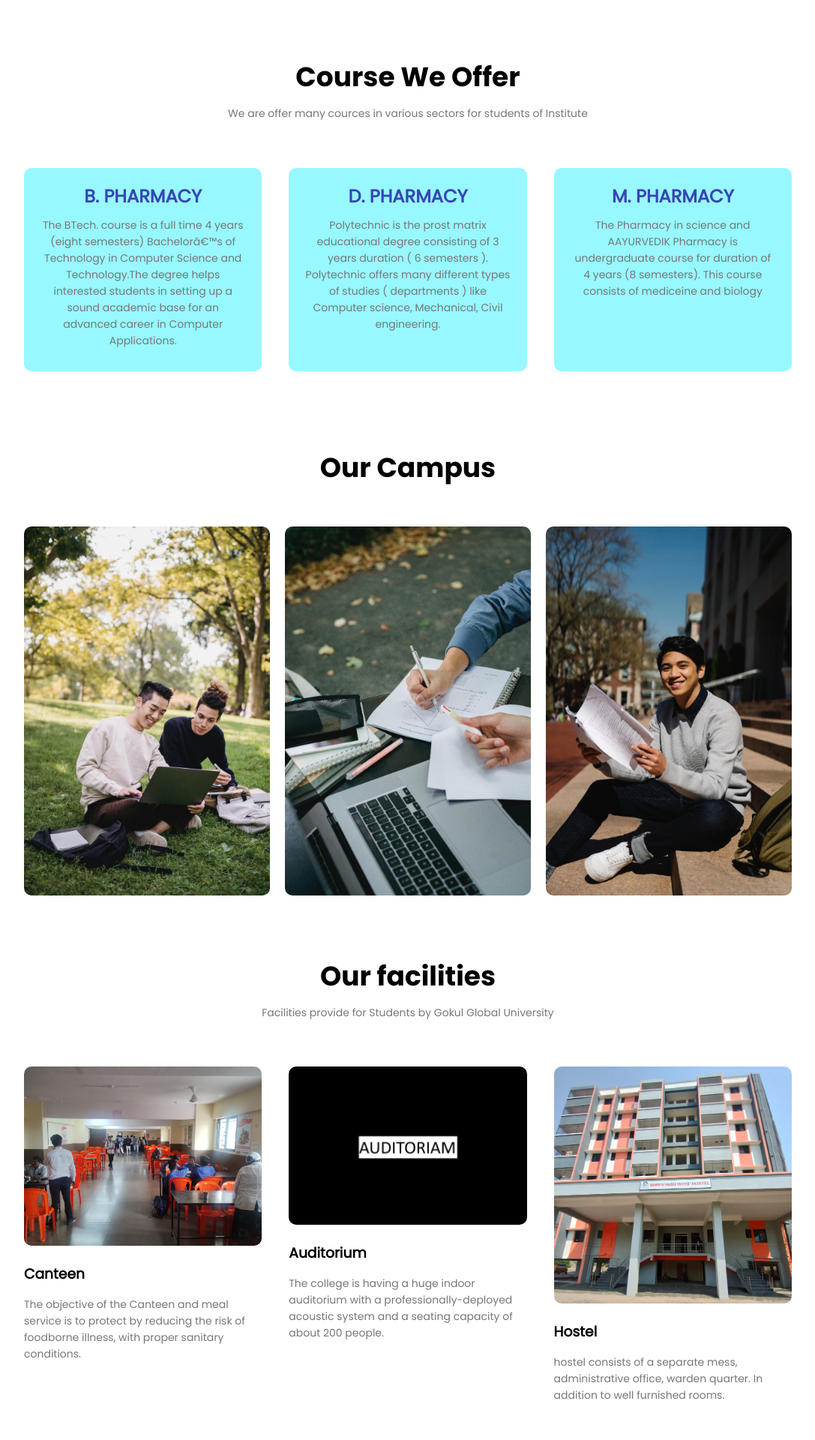
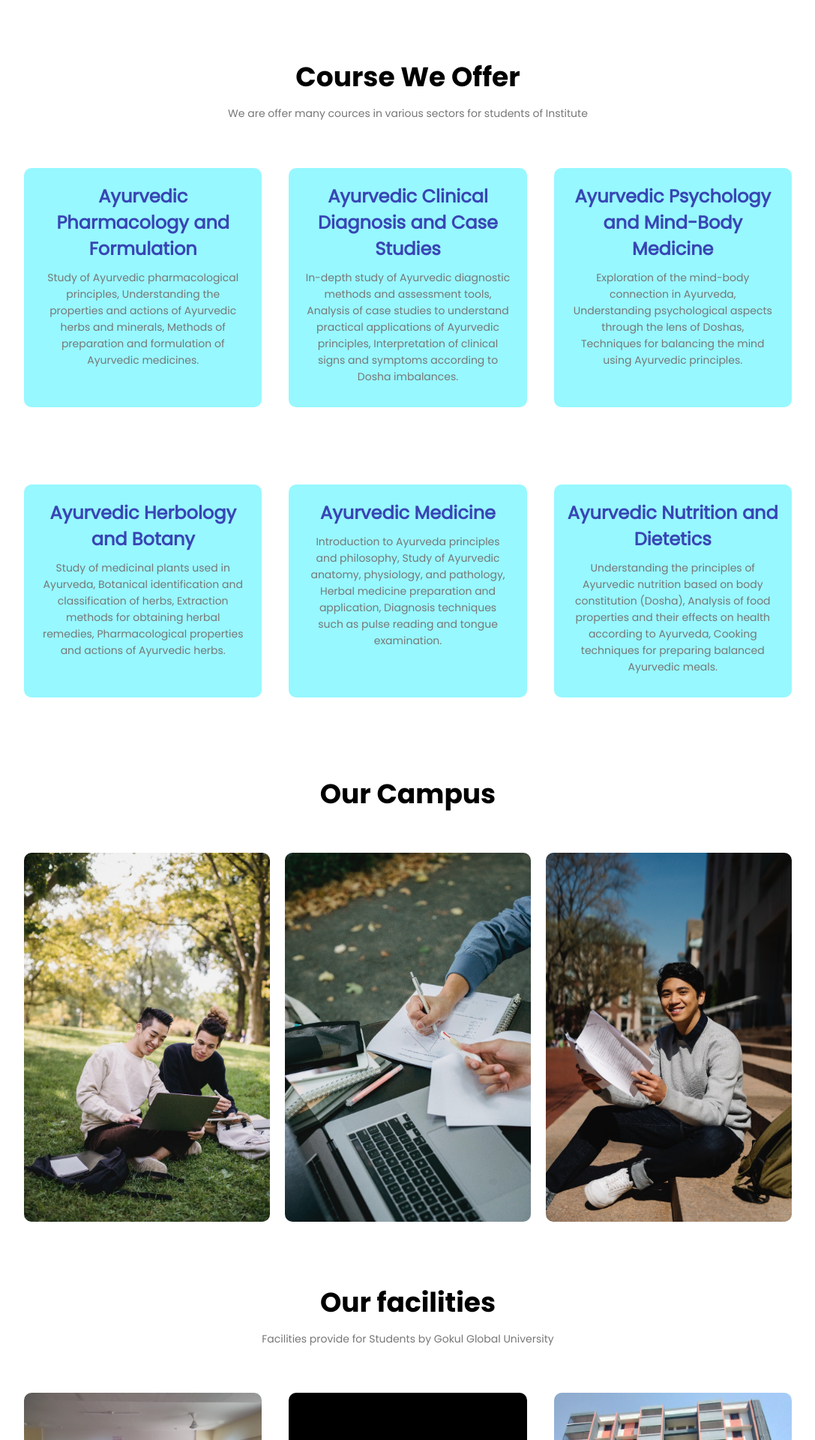
Before and after one commit to purucrqzy/Ayurvedik_website, a PHP site: page / in a window 1280 px wide. Shown: the part 2237-4157 px from the top of the page at 75% size, without its empty margins (96-1183 px from the left). Run offline with PHP 8.4, Linux system fonts and the light colour scheme.

Commit message:
added cources

```diff
--- a/aayurvedik_collage/css/main_style.css
+++ b/aayurvedik_collage/css/main_style.css
@@ -380,6 +380,48 @@ h3{
     box-shadow: 10px 10px 24px 0px rgba(0,0,0,0.4);
 }
 
+/*2nd cources*/
+.course1{
+    width: 80%;
+    margin: auto;
+    text-align: center;
+    padding-top: 1px;
+}
+h1{
+    font-size: 36px;
+    font-weight: 300;
+}
+p{
+    color:#777;
+    font-size: 14px;
+    font-weight: 300;
+    line-height: 22px;
+    padding: 10px;
+}
+.row1{
+    margin-top: 5%;
+    display: flex;
+    justify-content: space-between;
+}
+.course-col1{
+    flex-basis: 31%;
+    background: #97f8ff;
+    border-radius: 10px;
+    margin-bottom:5%;
+    padding: 20px 12px;
+    box-sizing: border-box;
+    transition: 0.5s;
+}
+h3{
+    text-align: center;
+    font-weight: 600;
+    margin: 10px 0px;
+}
+.course-col1:hover{
+    box-shadow: 10px 10px 24px 0px rgba(0,0,0,0.4);
+}
+
+
 
     /*Campus*/
 
--- a/aayurvedik_collage/index.html
+++ b/aayurvedik_collage/index.html
@@ -117,21 +117,41 @@
 
         <div class="row">
             <div class="course-col">
-                <h2>B. PHARMACY</h2>
-                <p>The BTech. course is a full time 4 years (eight semesters) Bachelor’s of Technology in Computer Science and Technology.The degree helps interested students in setting up a sound academic base for an advanced career in Computer Applications.</p>
+                <h2>Ayurvedic Pharmacology and Formulation</h2>
+                <p>Study of Ayurvedic pharmacological principles, Understanding the properties and actions of Ayurvedic herbs and minerals, Methods of preparation and formulation of Ayurvedic medicines.</p>
             </div>
 
             <div class="course-col">
-                <h2>D. PHARMACY </h2>
-                <p>Polytechnic is the prost matrix educational degree consisting of 3 years duration ( 6 semesters ). Polytechnic offers many different types of studies ( departments ) like Computer science, Mechanical, Civil engineering. </p>
+                <h2>Ayurvedic Clinical Diagnosis and Case Studies</h2>
+                <p>In-depth study of Ayurvedic diagnostic methods and assessment tools, Analysis of case studies to understand practical applications of Ayurvedic principles, Interpretation of clinical signs and symptoms according to Dosha imbalances. </p>
             </div>
 
             <div class="course-col">
-                <h2>M. PHARMACY</h2>
-                <p>The Pharmacy in science and AAYURVEDIK Pharmacy is undergraduate course for duration of 4 years (8 semesters). This course consists of mediceine and biology </p>
+                <h2>Ayurvedic Psychology and Mind-Body Medicine</h2>
+                <p>Exploration of the mind-body connection in Ayurveda, Understanding psychological aspects through the lens of Doshas, Techniques for balancing the mind using Ayurvedic principles. </p>
+            </div>
+        </div>
+    </section>
+
+    <!--Second 3 Cources-->
+
+    <section class="course1" id="course_call1">
+
+        <div class="row1">
+            <div class="course-col1">
+                <h2>Ayurvedic Herbology and Botany</h2>
+                <p>Study of medicinal plants used in Ayurveda, Botanical identification and classification of herbs, Extraction methods for obtaining herbal remedies, Pharmacological properties and actions of Ayurvedic herbs.</p>
             </div>
 
+            <div class="course-col1">
+                <h2>Ayurvedic Medicine</h2>
+                <p>Introduction to Ayurveda principles and philosophy, Study of Ayurvedic anatomy, physiology, and pathology, Herbal medicine preparation and application, Diagnosis techniques such as pulse reading and tongue examination. </p>
+            </div>
 
+            <div class="course-col1">
+                <h2>Ayurvedic Nutrition and Dietetics</h2>
+                <p>Understanding the principles of Ayurvedic nutrition based on body constitution (Dosha), Analysis of food properties and their effects on health according to Ayurveda, Cooking techniques for preparing balanced Ayurvedic meals. </p>
+            </div>
         </div>
     </section>
 
```
Also changed, not shown: aayurvedik_collage/image/ayurvedic-medicines.png (added).
